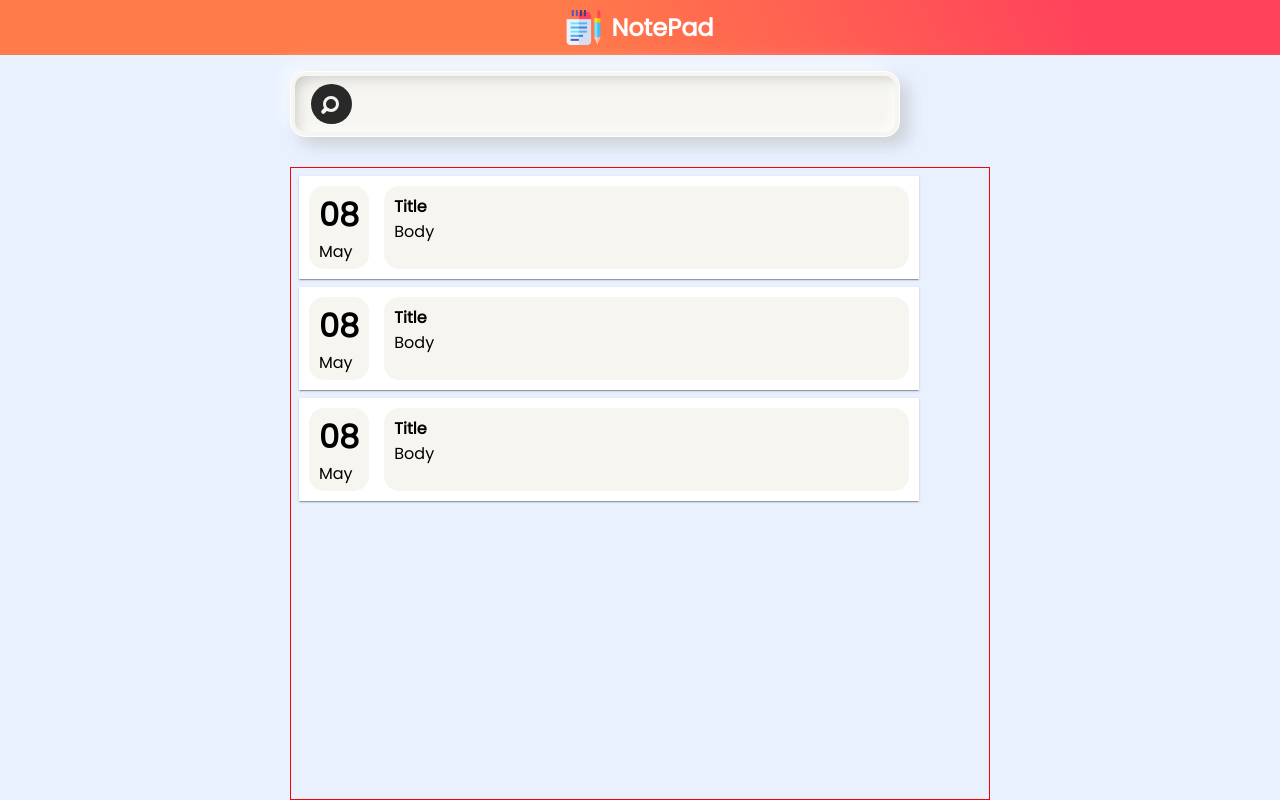
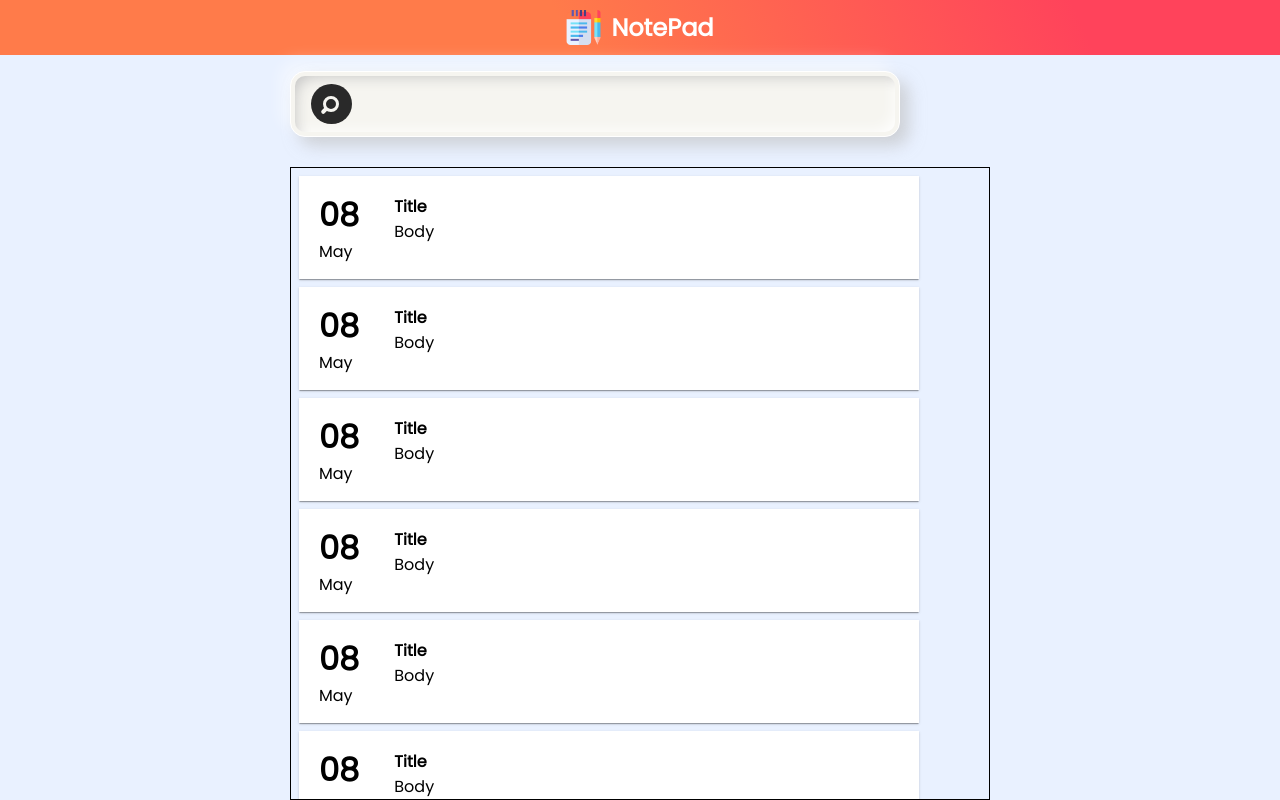
Before and after one commit to Moro-Afriyie/Note-App, an Angular app: page / in a window 1280 px wide. Built offline with nearby package versions, Linux system fonts and the light colour scheme.

Commit message:
added a HTML markup for the cards in the notepadPage component

```diff
--- a/src/app/notepad-page/notepad-page.component.html
+++ b/src/app/notepad-page/notepad-page.component.html
@@ -42,5 +42,45 @@
                 <p class="card__body">Body</p>
             </div>
         </div>
+        <div class="card-container">
+            <div class="card__date">
+                <h1 class="card__date__day">08</h1>
+                <p class="card__date__month">May</p>
+            </div>
+            <div class="card__content">
+                <h4 class="card__title">Title</h4>
+                <p class="card__body">Body</p>
+            </div>
+        </div>
+        <div class="card-container">
+            <div class="card__date">
+                <h1 class="card__date__day">08</h1>
+                <p class="card__date__month">May</p>
+            </div>
+            <div class="card__content">
+                <h4 class="card__title">Title</h4>
+                <p class="card__body">Body</p>
+            </div>
+        </div>
+        <div class="card-container">
+            <div class="card__date">
+                <h1 class="card__date__day">08</h1>
+                <p class="card__date__month">May</p>
+            </div>
+            <div class="card__content">
+                <h4 class="card__title">Title</h4>
+                <p class="card__body">Body</p>
+            </div>
+        </div>
+        <div class="card-container">
+            <div class="card__date">
+                <h1 class="card__date__day">08</h1>
+                <p class="card__date__month">May</p>
+            </div>
+            <div class="card__content">
+                <h4 class="card__title">Title</h4>
+                <p class="card__body">Body</p>
+            </div>
+        </div>
     </div>
 </div>
--- a/src/app/notepad-page/notepad-page.component.scss
+++ b/src/app/notepad-page/notepad-page.component.scss
@@ -131,7 +131,7 @@ form {
     border: 1px solid;
     margin-top: 1rem;
     max-width: 100%;
-    border: 1px solid red;
+    // border: 1px solid red;
     overflow-y: auto;
 }
 
@@ -160,7 +160,7 @@ form {
         padding: 5px 10px;
         margin-right: 15px;
         border-radius: 15px;
-        background-color: #f6f5f0;
+        // background-color: #eeeeee;
     }
     .card__content {
         display: flex;
@@ -168,7 +168,8 @@ form {
         flex-grow: 1;
         padding: 8px 10px;
         border-radius: 15px;
-        background-color: #f6f5f0;
+        // background-color: #f6f5f0;
+        // background-color: #eeeeee;
     }
     .card__body {
         flex-grow: 1;
```
